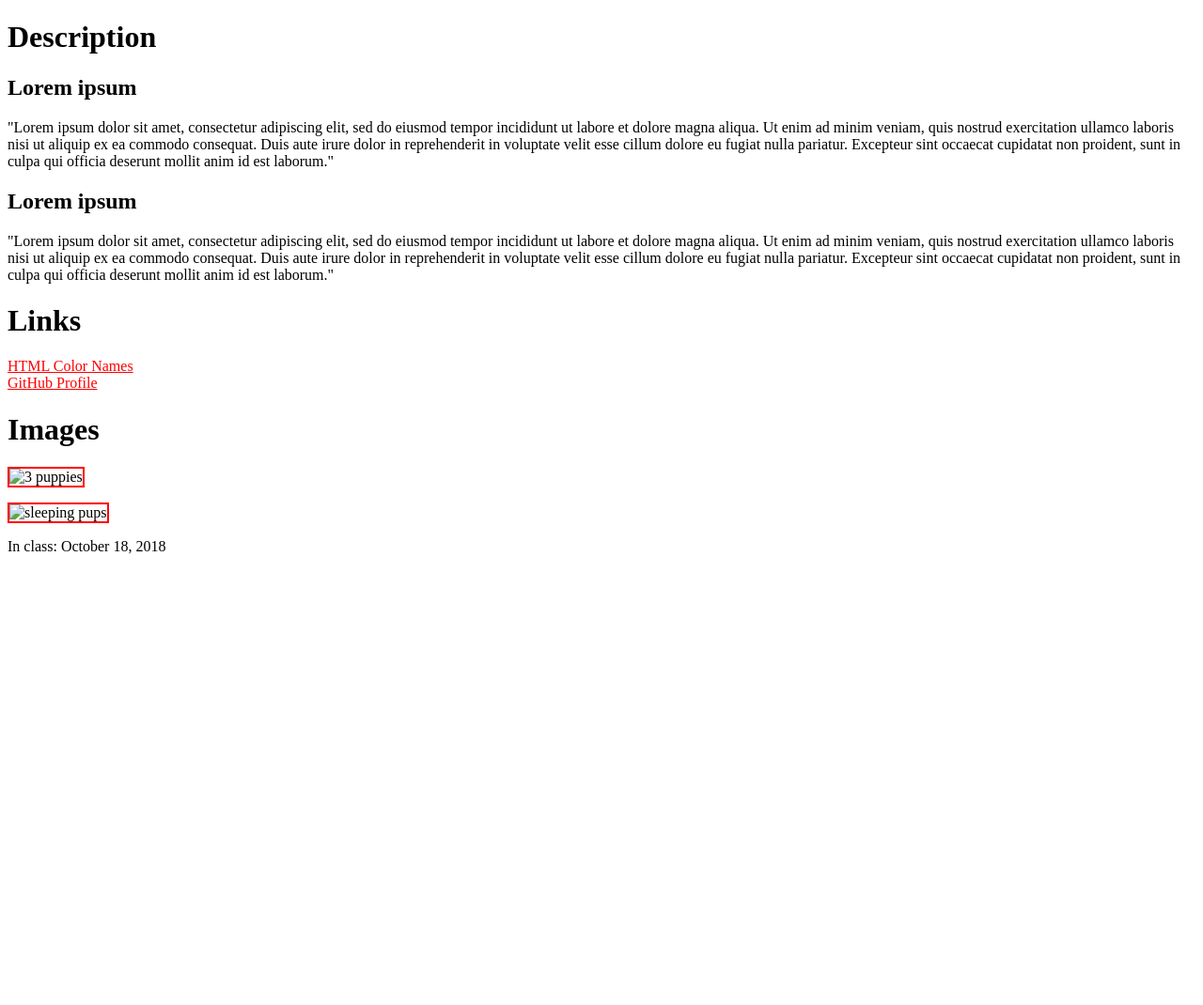
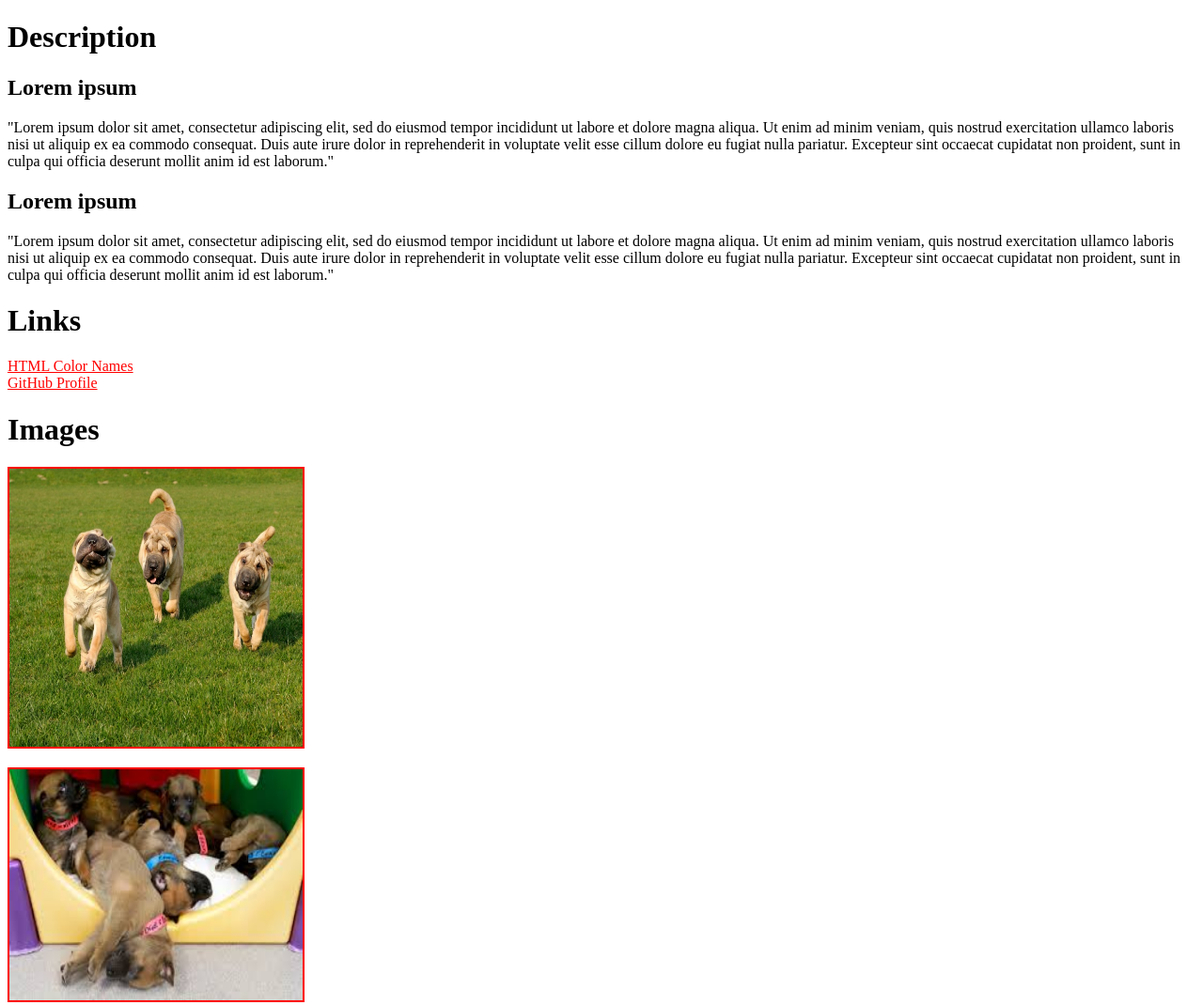
Before and after one commit to meghanmullally/box-model-demo, a plain HTML site: page index.html in a window 1280 px wide. Shown: the top 1070 px of the page at 94% size. Before the commit the page ends 800 px from the top, so only its background shows below. Drawn offline with Linux system fonts and the light colour scheme.

Commit message:
moved css to styles.css and added link to index.html replacing <styles>

```diff
--- a/index.html
+++ b/index.html
@@ -3,20 +3,9 @@
 <head>
   <meta charset="utf-8">
   <title> box model </title>
-<style>
-body {
-  color: black;
-}
-* {
-box-sizing: border-box;
-}
+<link rel="stylesheet" type="text/css"
+href="styles/styles.css">
 
-img {
-    border: 2px solid red;
-    width: 25%;
-}
-
-  </style>
 </head>
 
 <body>
@@ -33,9 +22,9 @@ img {
   <a href="https://github.com/meghanmullally" style="color:red;">GitHub Profile</a>
 <p>
 <h1> Images </h1>
-<img src="dog-shar-pei-puppy.jpg" alt="3 puppies" height="300" width="250">
+<img src="img/dog-shar-pei-puppy.jpg" alt="3 puppies" height="300" width="250">
 <p>
-<img src="sleepy-pups.jpg" alt="sleeping pups" height="250" width="250">
+<img src="img/sleepy-pups.jpg" alt="sleeping pups" height="250" width="250">
 
   <footer>
     In class: October 18, 2018
--- a/styles/styles.css
+++ b/styles/styles.css
@@ -0,0 +1,11 @@
+body {
+  color: black;
+}
+* {
+box-sizing: border-box;
+}
+
+img {
+    border: 2px solid red;
+    width: 25%;
+}
```
